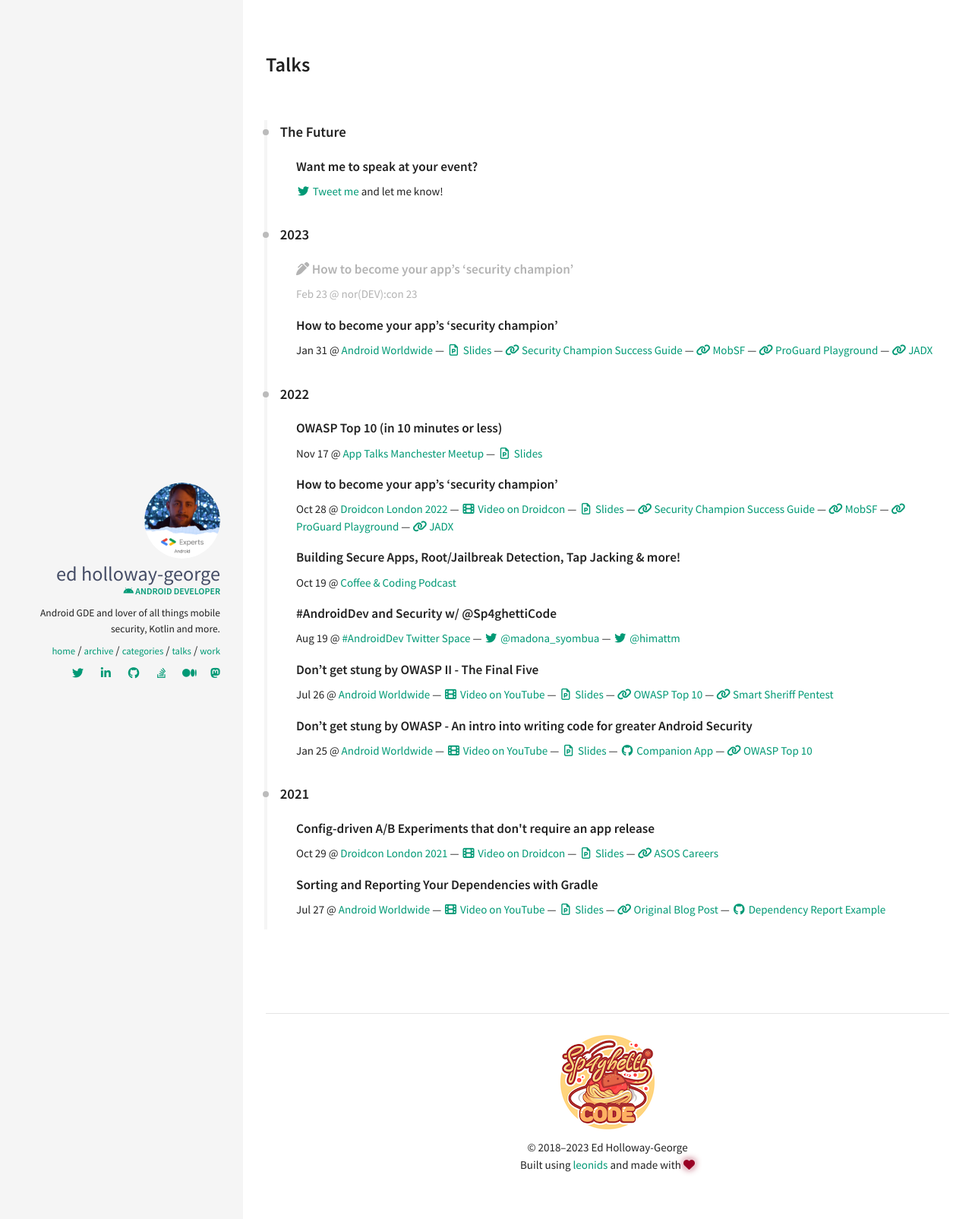
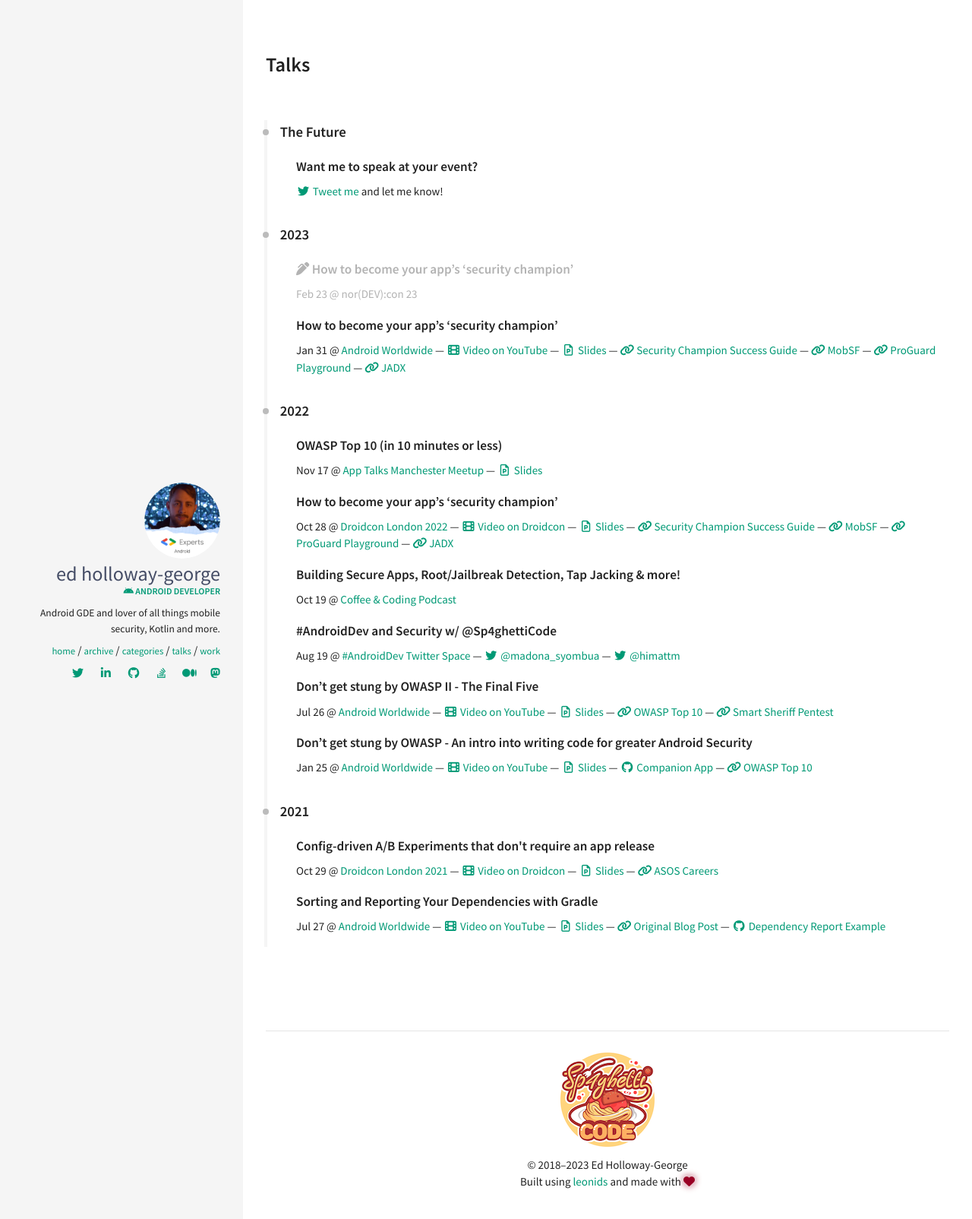
Before and after one commit to ed-george/ed-george.github.io, a Jekyll site: the page built from talks.html, in a window 1280 px wide. Shown: the top 1604 px of the page at 76% size. Built offline with Jekyll 4.4.1, drawn with Linux system fonts in a browser that asks for light colours; nearby versions of some CDN libraries.

Commit message:
Update talks.yaml

```diff
--- a/_data/index/talks.yaml
+++ b/_data/index/talks.yaml
@@ -25,6 +25,9 @@
     title: "Android Worldwide"
     url: https://android-worldwide.com
     date: '2023-01-31'
+  video:
+    title: Video on YouTube
+    url: https://www.youtube.com/watch?v=hdxdLv5HMLU
   slides:
     title: Slides
     url: https://speakerdeck.com/sp4ghetticode/how-to-become-your-apps-security-champion-android-worldwide-jan-2023
```
